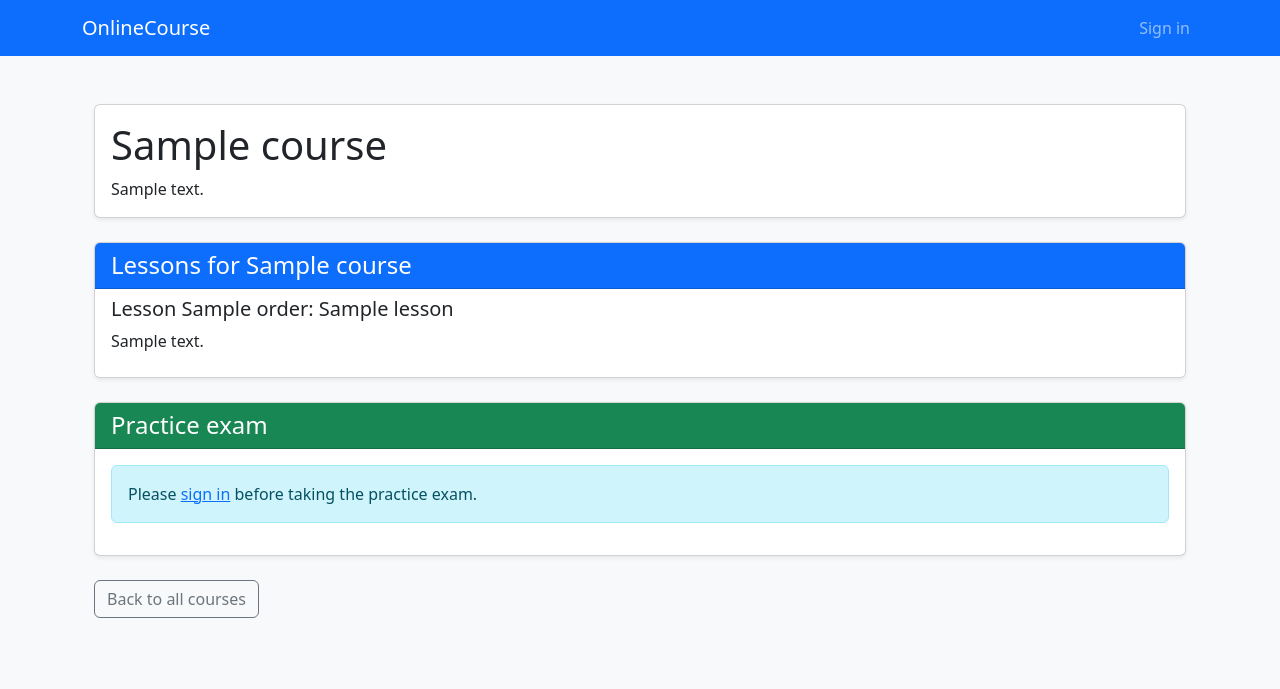
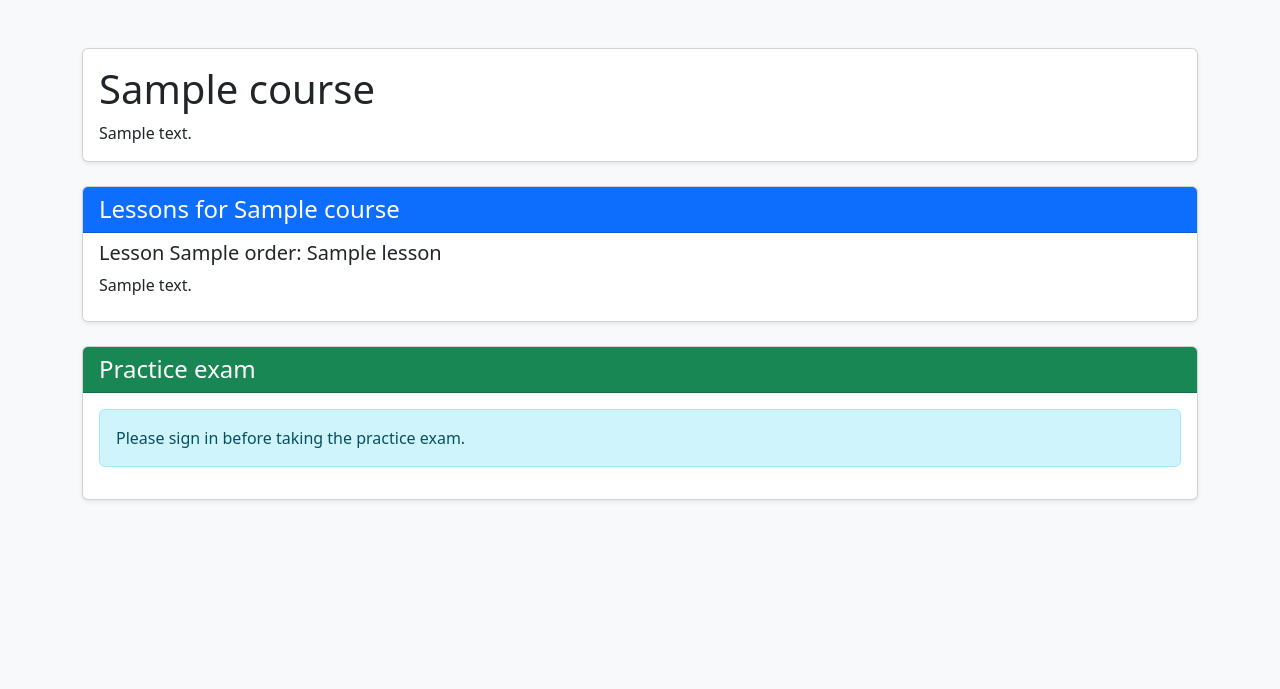
Before and after one commit to kartiksingh2006/tfjzl-final-cloud-app-with-database, a Django app: template onlinecourse/templates/onlinecourse/course_details_bootstrap.html in a window 1280 px wide. Shown: the top 689 px of the page. Run offline with Django 3.2, Linux system fonts and the light colour scheme; the template is opened without the code that fills it: most values are stand-ins (such as "Sample title", 1, 10 or a date in 2020).

Commit message:
Make course name, all lessons and Bootstrap explicit for rubric

```diff
--- a/onlinecourse/templates/onlinecourse/course_details_bootstrap.html
+++ b/onlinecourse/templates/onlinecourse/course_details_bootstrap.html
@@ -1,9 +1,13 @@
-{% extends "onlinecourse/base.html" %}
-
-{% block title %}{{ course.name }} | Course Details{% endblock %}
-
-{% block content %}
-<main class="container py-4">
+<!DOCTYPE html>
+<html lang="en">
+<head>
+  <meta charset="UTF-8">
+  <meta name="viewport" content="width=device-width, initial-scale=1">
+  <title>{{ course.name }} | Course Details</title>
+  <link href="https://cdn.jsdelivr.net/npm/bootstrap@5.3.3/dist/css/bootstrap.min.css" rel="stylesheet">
+</head>
+<body class="bg-light">
+  <main class="container py-5">
     <section class="card shadow-sm mb-4">
       <div class="card-body">
         <h1 class="card-title">{{ course.name }}</h1>
@@ -46,7 +50,8 @@
                     <div class="form-check">
                       <input class="form-check-input" type="radio"
                              name="question_{{ question.id }}"
-                           id="choice_{{ choice.id }}" value="{{ choice.id }}">
+                             id="choice_{{ choice.id }}"
+                             value="{{ choice.id }}">
                       <label class="form-check-label" for="choice_{{ choice.id }}">
                         {{ choice.choice_text }}
                       </label>
@@ -60,12 +65,11 @@
             <p class="text-muted mb-0">No exam questions are available for this course yet.</p>
           {% endif %}
         {% else %}
-        <div class="alert alert-info">
-          Please <a href="{% url 'admin:login' %}">sign in</a> before taking the practice exam.
-        </div>
+          <div class="alert alert-info">Please sign in before taking the practice exam.</div>
         {% endif %}
       </div>
     </section>
-  <a class="btn btn-outline-secondary" href="{% url 'onlinecourse:course_list' %}">Back to all courses</a>
   </main>
-{% endblock %}
+  <script src="https://cdn.jsdelivr.net/npm/bootstrap@5.3.3/dist/js/bootstrap.bundle.min.js"></script>
+</body>
+</html>
```
Lines whose indentation alone changed are shown as unchanged.
